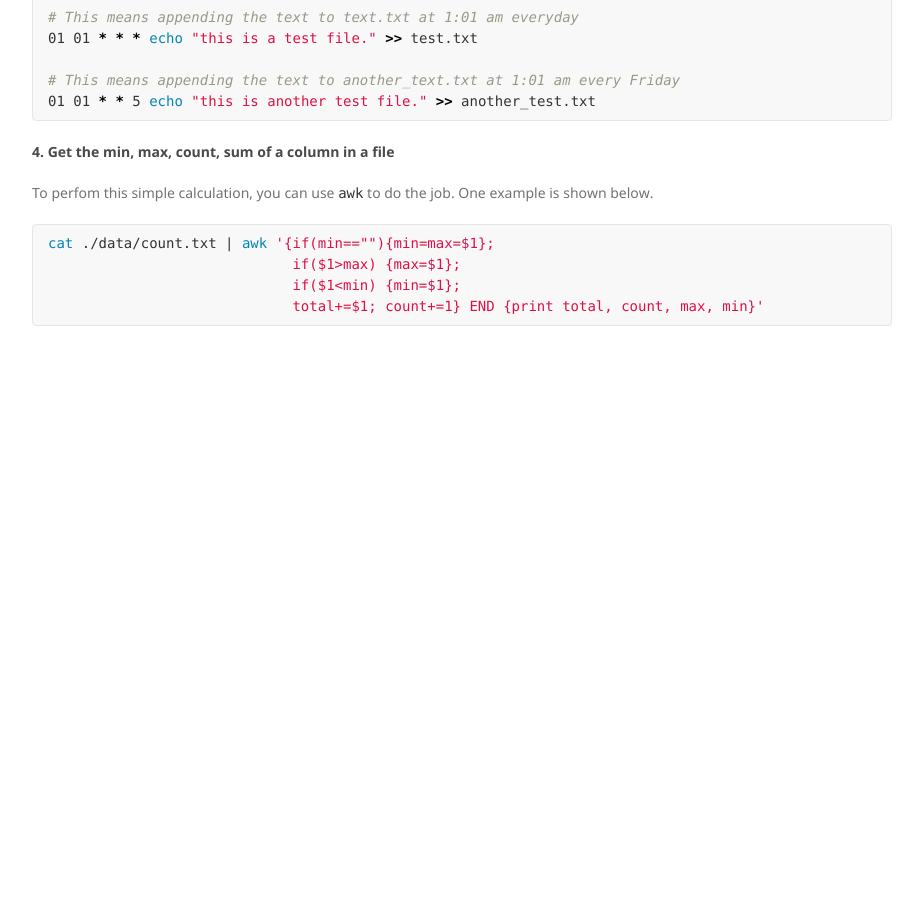
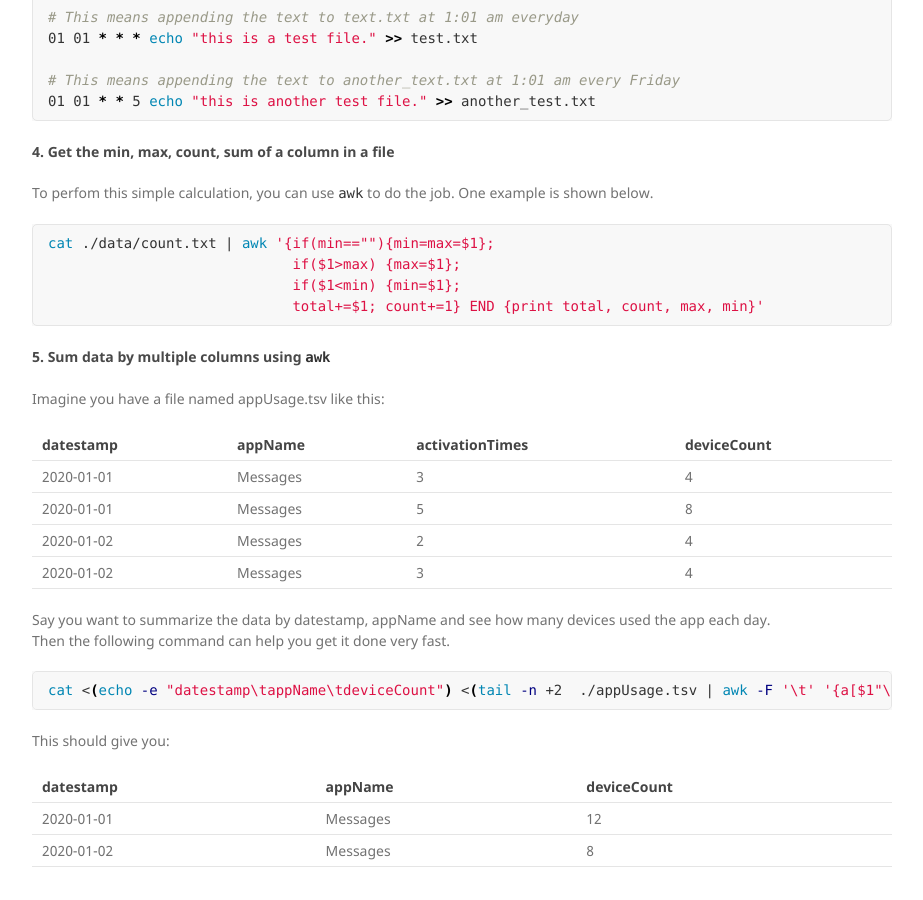
Before and after one commit to RupertMa/RupertMa.github.io, a Jekyll site: the page built from Linux-notes.md, in a window 1280 px wide and 900 px high, scrolled down 1249 px. Shown: the whole window, without its empty margins (178-1101 px from the left). Built offline with Jekyll 4.4.1, drawn with Linux system fonts in a browser that asks for light colours; before the commit the page ends 1653 px from its top, so only the background shows below that.

Commit message:
Added new use cases

````diff
--- a/Linux-notes.md
+++ b/Linux-notes.md
@@ -76,3 +76,27 @@ cat ./data/count.txt | awk '{if(min==""){min=max=$1};
                              if($1<min) {min=$1};
                              total+=$1; count+=1} END {print total, count, max, min}'
 ```
+
+#### 5. Sum data by multiple columns using `awk`
+
+Imagine you have a file named appUsage.tsv like this:
+
+| datestamp  | appName  | activationTimes | deviceCount |
+| ---------- | -------  | --------------- | ----------- |
+| 2020-01-01 | Messages | 3               | 4           |
+| 2020-01-01 | Messages | 5               | 8           |
+| 2020-01-02 | Messages | 2               | 4           |
+| 2020-01-02 | Messages | 3               | 4           |
+
+Say you want to summarize the data by datestamp, appName and see how many devices used the app each day.
+Then the following command can help you get it done very fast.
+
+```bash
+cat <(echo -e "datestamp\tappName\tdeviceCount") <(tail -n +2  ./appUsage.tsv | awk -F '\t' '{a[$1"\t"$2] += $4} END {for (i in a) print i"\t"a[i]}') >  ./appUsageAgged.tsv
+```
+This should give you:
+
+| datestamp  | appName  | deviceCount |
+| ---------- | -------  | ----------- |
+| 2020-01-01 | Messages | 12          |
+| 2020-01-02 | Messages | 8           |
````
Also changed, not shown: Python-notes.md (+2 -0 lines).
